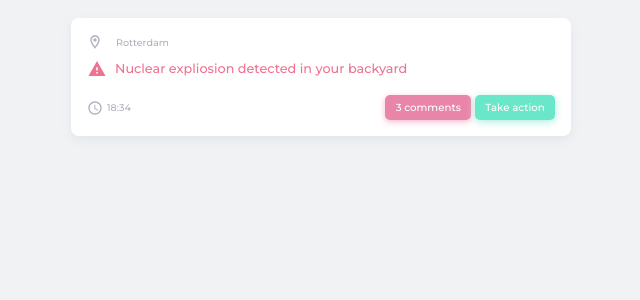
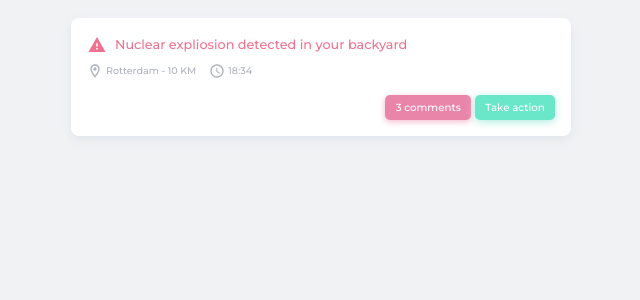
Before and after one commit to SamuelSital/H4G-2020-env-crimes, a React (Create React App) app: page / in a window 1280 px wide. Shown: the top 300 px of the page, without its empty margins (319-959 px from the left). Built offline with nearby package versions, Linux system fonts and the light colour scheme.

Commit message:
new layout from gwen

```diff
--- a/src/App.css
+++ b/src/App.css
@@ -23,18 +23,26 @@
   padding: 1em;
 }
 
-.card__location {
+.card__info {
   display: flex;
   flex-direction: row;
   align-items: center;
- color: #ADB2BE;
- font-size: 0.9em;
- margin-bottom: 8px;
+  color: #ADB2BE;
+  font-size: 0.9em;
+  margin-bottom: 8px;
   font-size: 0.6em;
+  margin-top: 0.8em;
 }
 
-.card__location img {
+.pill {
+  display: flex;
+  flex-direction: row;
+  align-items: center;
   margin-right: 13px;
+}
+
+.pill img {
+  margin-right: 3px;
 }
 
 .card__notification {
@@ -50,24 +58,12 @@
   margin-right: 8px;
 }
 
-.card__time {
-  display: flex;
-  flex-direction: row;
-  align-items: center;
-  color: #ADB2BE;
-  font-size: 0.6em;
-}
-
-.card__time img {
-  margin-right: 4px;
-}
-
 .card__actions {
   display: flex;
   flex-direction: row;
   align-items: center;
-  justify-content: space-between;
-  padding-top: 1em;
+  justify-content: flex-end;
+  padding-top: 0.5em;
 }
 
 .card__buttons {
--- a/src/App.tsx
+++ b/src/App.tsx
@@ -4,7 +4,7 @@ import WarningIcon from './icons/warning.svg';
 import LocationIcon from './icons/location.svg';
 import TimeIcon from './icons/time.svg';
 
-import { Box, Flex } from "rebass";
+// import { Box, Flex } from "rebass";
 import styled from "styled-components";
 
 const Wrapper = styled.div`
@@ -39,19 +39,21 @@ const Wrapper = styled.div`
 
 const Card = ({ text, time }: { text: string; time: string; }) => (
   <div className="card">
-    <div className="card__location">
-      <img alt="x" src={LocationIcon} />
-      Rotterdam
-    </div>
     <div className="card__notification">
       <img alt="x" src={WarningIcon} />
       <span>{text}</span>
     </div>
-    <div className="card__actions">
-      <div className="card__time">
+    <div className="card__info">
+      <div className="pill">
+        <img alt="x" src={LocationIcon} />
+        Rotterdam - 10 KM
+      </div>
+      <div className="pill">
         <img alt="x" src={TimeIcon} />
         <span>{time}</span>
       </div>
+    </div>
+    <div className="card__actions">
       <div className="card__buttons">
         <div className="card__button card__button1">
           3 comments
```
